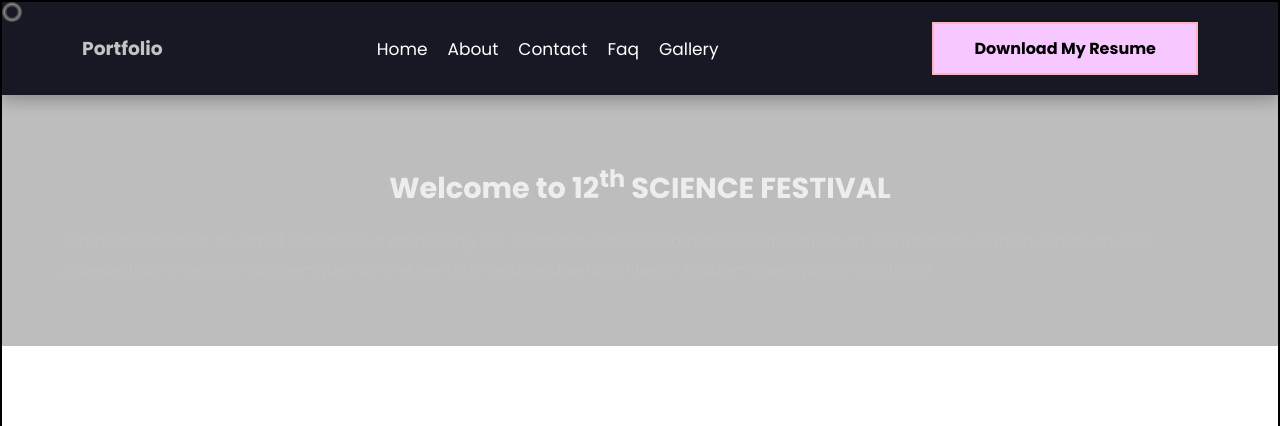
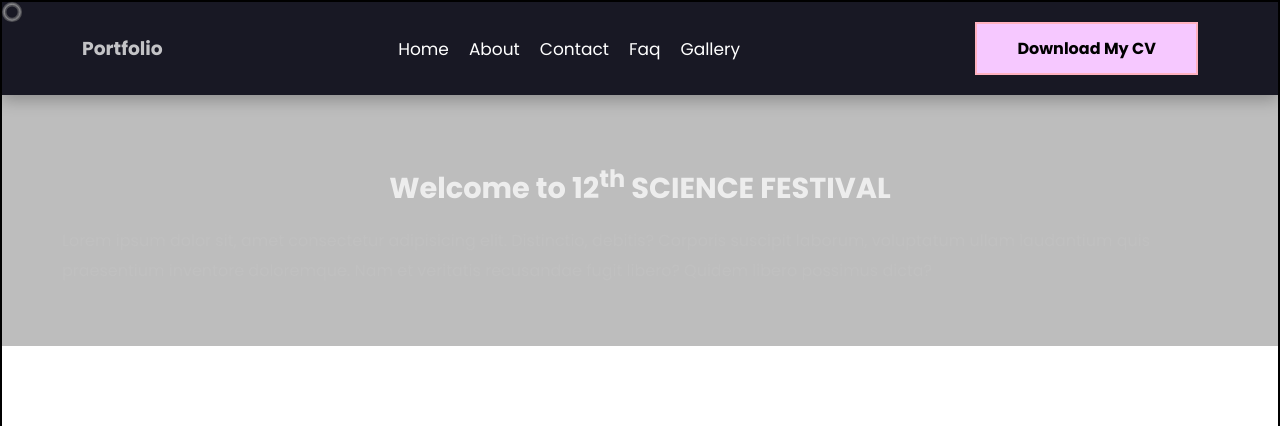
Before and after one commit to sohorab-developer/portfolio, a plain HTML site: page about.html in a window 1280 px wide. Shown: the top 426 px of the page. Drawn offline with nearby package versions, Linux system fonts and the light colour scheme.

Commit message:
Update about.html

```diff
--- a/about.html
+++ b/about.html
@@ -31,7 +31,7 @@
                 <li><a href="gallery.html">Gallery</a></li>
                 <a href="#" id="close"><i class="far fa-times" style="color: white;"></i></a> </ul>
             <div id="button" onclick="audio.play()">
-                <a href="img/Resume.pdf">Download My Resume</a></div>
+                <a href="img/CurriculumVitae.pdf">Download My CV</a></div>
             <div id="mobile">
                 <i id="bar" class="fas fa-outdent" style="color: white;"></i>
             </div>
```
